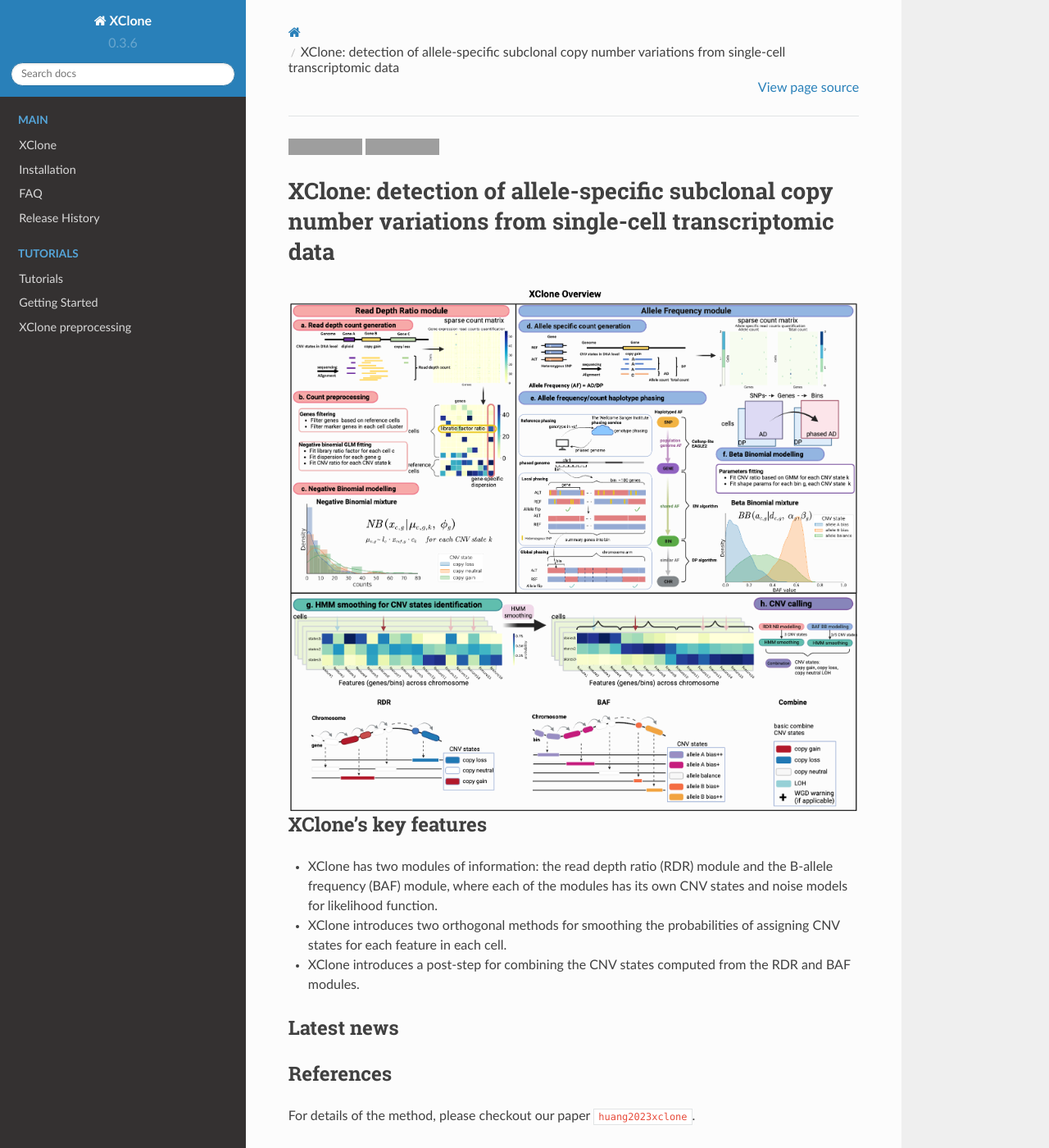
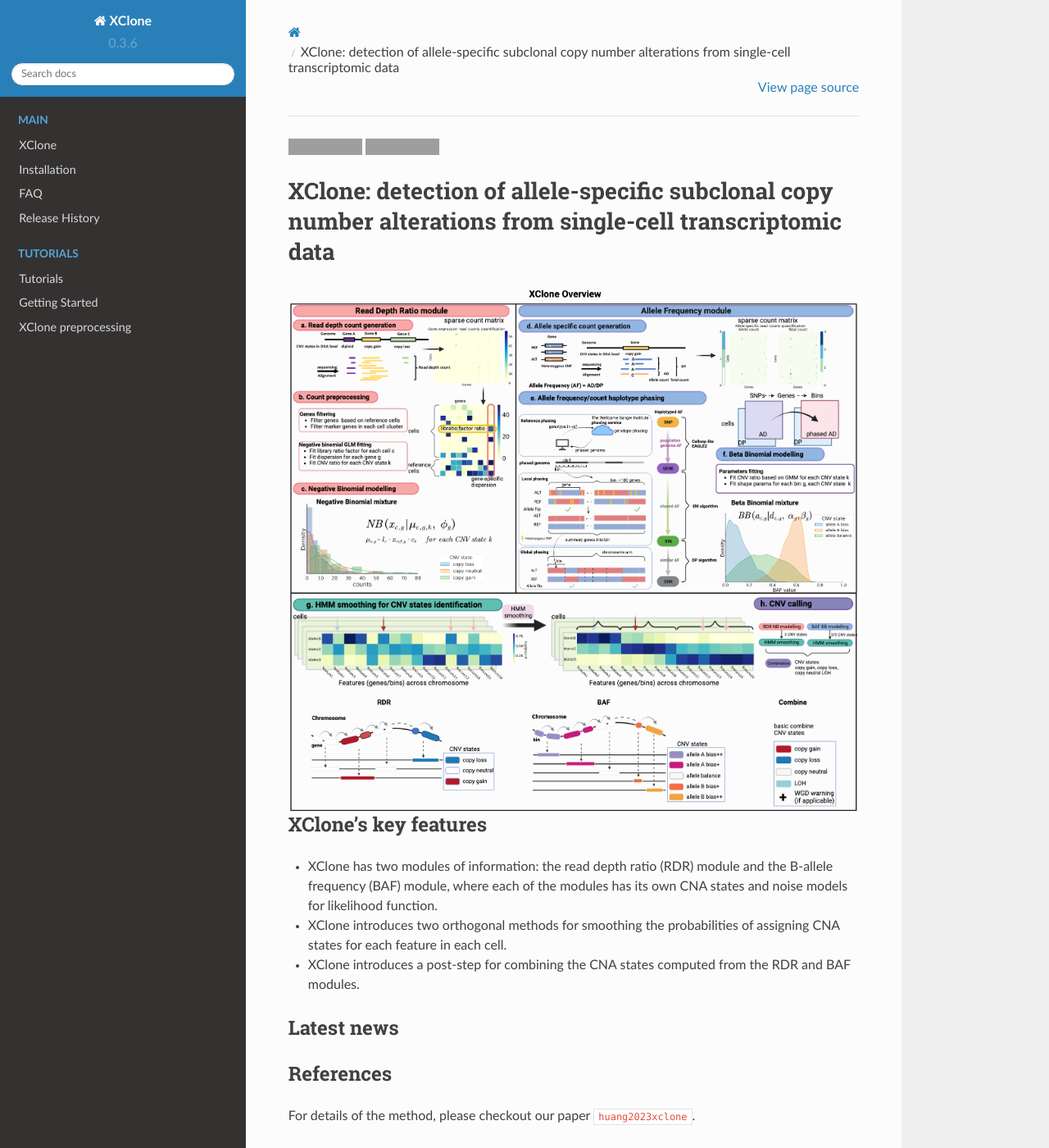
Before and after one commit to single-cell-genetics/XClone, a Sphinx documentation site: the page built from docs/index.rst, in a window 1280 px wide and 1400 px high. Shown: the whole window at 82% size. Built offline with Sphinx 7.4.7 and the Read the Docs theme 2.0.0, drawn with Linux system fonts in a browser that asks for light colours; pages that are not in the unit, such as notebooks, are missing from menus; cross-references to code outside the pages are shown as plain code; grey boxes are pictures that could not be loaded.

Commit message:
update docs

```diff
--- a/docs/index.rst
+++ b/docs/index.rst
@@ -7,11 +7,11 @@
 
 
 .. :Author: Rongting Huang
-.. :Version: 0.3.0
-.. :Last viewed: Oct 20, 2022
+.. :Version: 0.3.6
+.. :Last viewed: Jun 16, 2024
 
 ===========================================================================================================
-XClone: detection of allele-specific subclonal copy number variations from single-cell transcriptomic data
+XClone: detection of allele-specific subclonal copy number alterations from single-cell transcriptomic data
 ===========================================================================================================
 
 .. image:: ./image/XClone_overview_150dpi.png
@@ -21,11 +21,11 @@ XClone: detection of allele-specific subclonal copy number variations from singl
 
 XClone's key features
 ======================
-* XClone has two modules of information: the read depth ratio (RDR) module and the B-allele frequency (BAF) module, where each of the modules has its own CNV states and noise models for likelihood function.
+* XClone has two modules of information: the read depth ratio (RDR) module and the B-allele frequency (BAF) module, where each of the modules has its own CNA states and noise models for likelihood function.
 
-* XClone introduces two orthogonal methods for smoothing the probabilities of assigning CNV states for each feature in each cell.
+* XClone introduces two orthogonal methods for smoothing the probabilities of assigning CNA states for each feature in each cell.
 
-* XClone introduces a post-step for combining the CNV states computed from the RDR and BAF modules.
+* XClone introduces a post-step for combining the CNA states computed from the RDR and BAF modules.
 
 
 Latest news
```
Also changed, not shown: docs/FAQ.rst (+5 -5 lines), docs/release.rst (+12 -2 lines).
